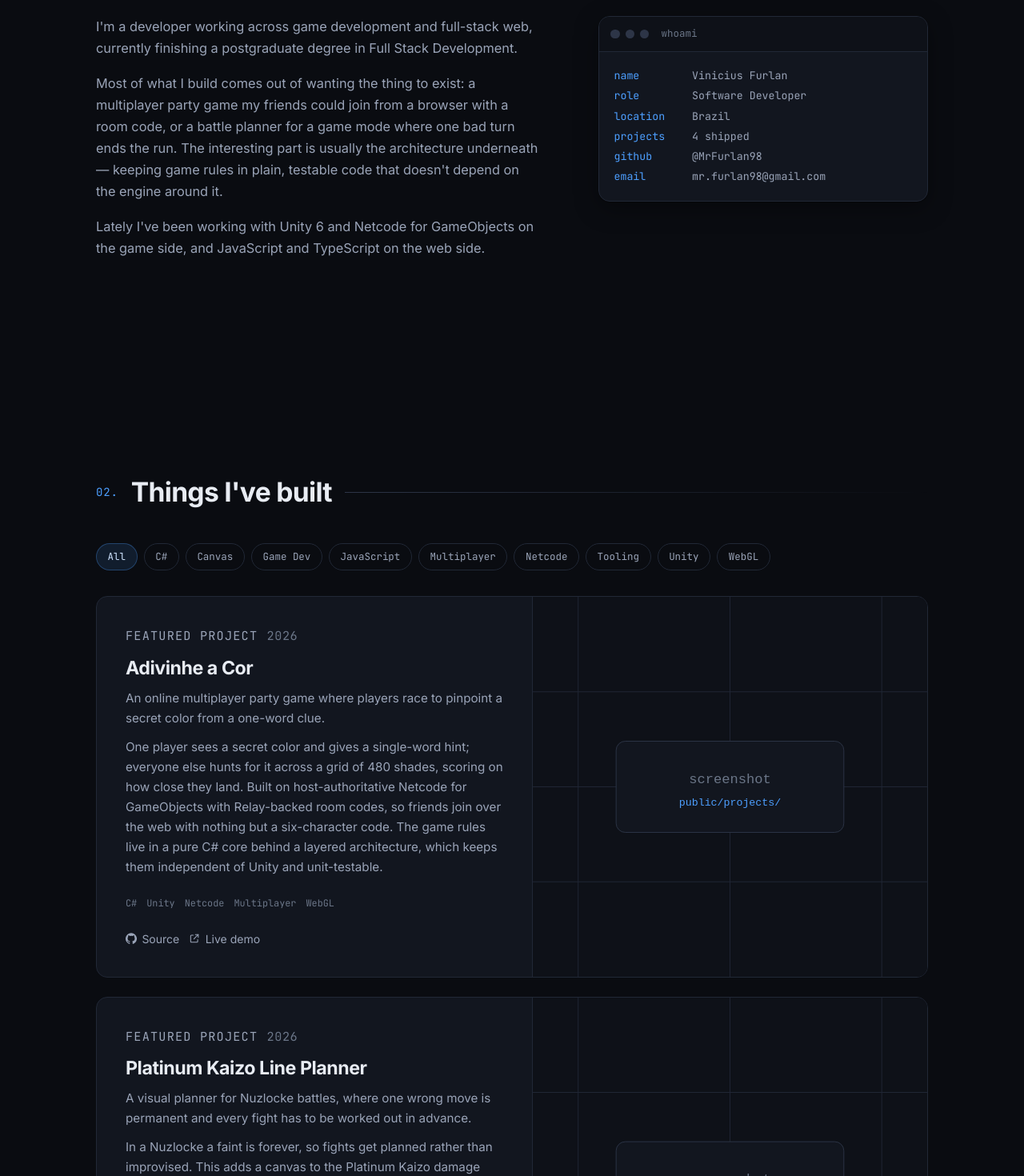
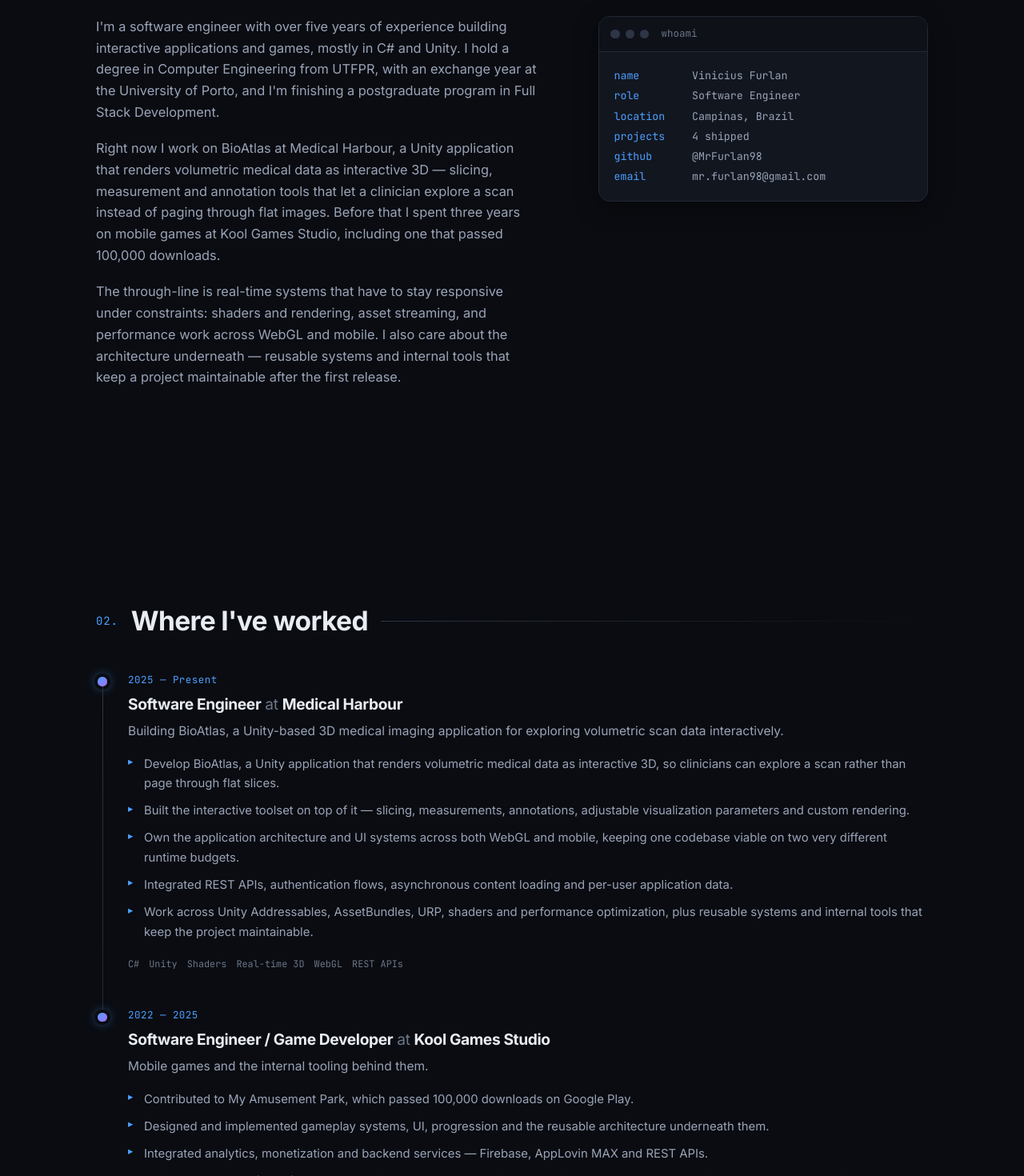
Before and after one commit to MrFurlan98/MrFurlan98.github.io, a React (Vite) app: page / in a window 1280 px wide. Shown: the part 960-2430 px from the top of the page at 80% size. Built offline with nearby package versions, Linux system fonts and the light colour scheme.

Commit message:
Add Experience section and align profile with CV
Adds a timeline section for professional roles, wires LinkedIn into
the socials, and rewrites the hero, about text and stack to match the
CV rather than the inferred hobby-project framing.

```diff
--- a/index.html
+++ b/index.html
@@ -6,10 +6,10 @@
     <meta name="theme-color" content="#0a0c11" />
 
     <!-- ==== Edit these three lines, plus the og:/twitter: tags below ==== -->
-    <title>Vinicius Furlan — Software Developer</title>
+    <title>Vinicius Furlan — Software Engineer</title>
     <meta
       name="description"
-      content="Software developer building web applications and tools. Selected projects, stack and contact details."
+      content="Software engineer with 5+ years in C#, Unity and real-time 3D. Experience, selected projects, stack and contact details."
     />
     <meta name="author" content="Vinicius Furlan" />
 
@@ -18,18 +18,18 @@
          1200x630 image at /public/og.png. -->
     <meta property="og:type" content="website" />
     <meta property="og:url" content="https://mrfurlan98.github.io/" />
-    <meta property="og:title" content="Vinicius Furlan — Software Developer" />
+    <meta property="og:title" content="Vinicius Furlan — Software Engineer" />
     <meta
       property="og:description"
-      content="Software developer building web applications and tools."
+      content="Software engineer with 5+ years in C#, Unity and real-time 3D."
     />
     <meta property="og:image" content="https://mrfurlan98.github.io/og.png" />
 
     <meta name="twitter:card" content="summary_large_image" />
-    <meta name="twitter:title" content="Vinicius Furlan — Software Developer" />
+    <meta name="twitter:title" content="Vinicius Furlan — Software Engineer" />
     <meta
       name="twitter:description"
-      content="Software developer building web applications and tools."
+      content="Software engineer with 5+ years in C#, Unity and real-time 3D."
     />
     <meta name="twitter:image" content="https://mrfurlan98.github.io/og.png" />
 
--- a/src/App.tsx
+++ b/src/App.tsx
@@ -1,5 +1,6 @@
 import { About } from "./components/About";
 import { Contact } from "./components/Contact";
+import { Experience } from "./components/Experience";
 import { Footer } from "./components/Footer";
 import { Header } from "./components/Header";
 import { Hero } from "./components/Hero";
@@ -20,6 +21,7 @@
       <main id="main">
         <Hero />
         <About />
+        <Experience />
         <Projects />
         <Stack />
         <Contact />
--- /dev/null
+++ b/src/components/Experience.tsx
@@ -0,0 +1,85 @@
+import { Icon } from "./Icon";
+import { Reveal } from "./Reveal";
+import { SectionHeading } from "./SectionHeading";
+import { experience } from "../data/experience";
+
+export function Experience() {
+  return (
+    <section className="section container" id="experience">
+      <Reveal>
+        <SectionHeading id="experience" title="Where I've worked" />
+      </Reveal>
+
+      <ol className="timeline">
+        {experience.map((role, i) => (
+          <Reveal key={role.id} as="li" delay={i * 90}>
+            <div className="timeline-item">
+              <div className="timeline-marker" aria-hidden="true">
+                <span className="timeline-dot" />
+              </div>
+
+              <div className="timeline-body">
+                <p className="timeline-dates">
+                  {role.start} — {role.end}
+                  {role.location ? (
+                    <span className="timeline-location">{role.location}</span>
+                  ) : null}
+                </p>
+
+                <h3>
+                  {role.role}
+                  <span className="at"> at </span>
+                  {role.companyUrl ? (
+                    <a
+                      className="company"
+                      href={role.companyUrl}
+                      target="_blank"
+                      rel="noreferrer"
+                    >
+                      {role.company}
+                    </a>
+                  ) : (
+                    <span className="company">{role.company}</span>
+                  )}
+                </h3>
+
+                {role.summary ? (
+                  <p className="timeline-summary">{role.summary}</p>
+                ) : null}
+
+                <ul className="timeline-highlights">
+                  {role.highlights.map((highlight, h) => (
+                    <li key={h}>{highlight}</li>
+                  ))}
+                </ul>
+
+                {role.links && role.links.length > 0 ? (
+                  <div className="card-links">
+                    {role.links.map((link) => (
+                      <a
+                        key={link.href}
+                        className="link-inline"
+                        href={link.href}
+                        target="_blank"
+                        rel="noreferrer"
+                      >
+                        <Icon name="external" />
+                        {link.label}
+                      </a>
+                    ))}
+                  </div>
+                ) : null}
+
+                <ul className="tags">
+                  {role.tags.map((tag) => (
+                    <li key={tag}>{tag}</li>
+                  ))}
+                </ul>
+              </div>
+            </div>
+          </Reveal>
+        ))}
+      </ol>
+    </section>
+  );
+}
--- /dev/null
+++ b/src/data/experience.ts
@@ -0,0 +1,72 @@
+/**
+ * Professional experience, newest first.
+ *
+ * This is the section recruiters read first, so keep `highlights` concrete:
+ * what you built, what it was for, and what changed because of it. Numbers
+ * beat adjectives.
+ */
+
+export type Role = {
+  /** Stable id, used as the React key */
+  id: string;
+  company: string;
+  /** Company website, or null for no link */
+  companyUrl?: string | null;
+  role: string;
+  /** e.g. "Mar 2024" */
+  start: string;
+  /** e.g. "Present" */
+  end: string;
+  /** e.g. "Remote" or "Campinas, BR". Optional. */
+  location?: string;
+  /** One line of context: what the company does, or the scope of your role. */
+  summary?: string;
+  /** 2–5 bullets. What you built and what it achieved. */
+  highlights: string[];
+  /** Tech used in this role */
+  tags: string[];
+  /** Anything public you can point at — a live product, a case study, a repo. */
+  links?: { label: string; href: string }[];
+};
+
+export const experience: Role[] = [
+  {
+    id: "medical-harbour",
+    company: "Medical Harbour",
+    companyUrl: null,
+    role: "Software Engineer",
+    start: "2025",
+    end: "Present",
+    summary:
+      "Building BioAtlas, a Unity-based 3D medical imaging application for exploring volumetric scan data interactively.",
+    highlights: [
+      "Develop BioAtlas, a Unity application that renders volumetric medical data as interactive 3D, so clinicians can explore a scan rather than page through flat slices.",
+      "Built the interactive toolset on top of it — slicing, measurements, annotations, adjustable visualization parameters and custom rendering.",
+      "Own the application architecture and UI systems across both WebGL and mobile, keeping one codebase viable on two very different runtime budgets.",
+      "Integrated REST APIs, authentication flows, asynchronous content loading and per-user application data.",
+      "Work across Unity Addressables, AssetBundles, URP, shaders and performance optimization, plus reusable systems and internal tools that keep the project maintainable.",
+    ],
+    tags: ["C#", "Unity", "Shaders", "Real-time 3D", "WebGL", "REST APIs"],
+  },
+  {
+    id: "kool-games",
+    company: "Kool Games Studio",
+    companyUrl: null,
+    role: "Software Engineer / Game Developer",
+    start: "2022",
+    end: "2025",
+    summary:
+      "Mobile games and the internal tooling behind them.",
+    highlights: [
+      "Contributed to My Amusement Park, which passed 100,000 downloads on Google Play.",
+      "Designed and implemented gameplay systems, UI, progression and the reusable architecture underneath them.",
+      "Integrated analytics, monetization and backend services — Firebase, AppLovin MAX and REST APIs.",
+      "Built tools and workflows for content creation and level generation, shortening the loop between designers and a playable build.",
+      "Optimized runtime performance and memory across a wide spread of mobile hardware.",
+    ],
+    tags: ["C#", "Unity", "Addressables", "Firebase", "Mobile", "Analytics"],
+    // TODO: if My Amusement Park is still listed, add its Play Store URL here
+    // and it'll render as a link on this role:
+    // links: [{ label: "My Amusement Park on Google Play", href: "https://play.google.com/store/apps/details?id=..." }],
+  },
+];
--- a/src/data/profile.ts
+++ b/src/data/profile.ts
@@ -12,17 +12,17 @@
 
 export const profile = {
   /** Shown in the browser tab and in structured data */
-  siteName: "Vinicius Furlan — Software Developer",
+  siteName: "Vinicius Furlan — Software Engineer",
 
   /** Also feeds the logo mark in the header, via its initials */
   name: "Vinicius Furlan",
   /** The line right under your name in the hero */
-  role: "Software Developer",
+  role: "Software Engineer",
   /** One or two sentences. Keep it concrete — what you build and what you care about. */
   tagline:
-    "I build games and the tools around them — multiplayer systems in Unity, and planners that turn a messy problem into something you can actually see.",
+    "Software engineer with 5+ years building interactive applications and games in C# and Unity. I currently work on real-time 3D medical imaging — turning volumetric scan data into something you can pick up and explore.",
 
-  location: "Brazil",
+  location: "Campinas, Brazil",
   /** Set to null to hide the availability pill in the hero */
   availability: "Open to new opportunities" as string | null,
 
@@ -33,15 +33,18 @@
 
   /** Paragraphs for the About section */
   about: [
-    "I'm a developer working across game development and full-stack web, currently finishing a postgraduate degree in Full Stack Development.",
-    "Most of what I build comes out of wanting the thing to exist: a multiplayer party game my friends could join from a browser with a room code, or a battle planner for a game mode where one bad turn ends the run. The interesting part is usually the architecture underneath — keeping game rules in plain, testable code that doesn't depend on the engine around it.",
-    "Lately I've been working with Unity 6 and Netcode for GameObjects on the game side, and JavaScript and TypeScript on the web side.",
+    "I'm a software engineer with over five years of experience building interactive applications and games, mostly in C# and Unity. I hold a degree in Computer Engineering from UTFPR, with an exchange year at the University of Porto, and I'm finishing a postgraduate program in Full Stack Development.",
+    "Right now I work on BioAtlas at Medical Harbour, a Unity application that renders volumetric medical data as interactive 3D — slicing, measurement and annotation tools that let a clinician explore a scan instead of paging through flat images. Before that I spent three years on mobile games at Kool Games Studio, including one that passed 100,000 downloads.",
+    "The through-line is real-time systems that have to stay responsive under constraints: shaders and rendering, asset streaming, and performance work across WebGL and mobile. I also care about the architecture underneath — reusable systems and internal tools that keep a project maintainable after the first release.",
   ],
 
   socials: [
     { label: "GitHub", href: "https://github.com/MrFurlan98", icon: "github" },
-    // TODO: add your LinkedIn, or delete this line if you'd rather not link it.
-    // { label: "LinkedIn", href: "https://linkedin.com/in/YOUR_HANDLE", icon: "linkedin" },
+    {
+      label: "LinkedIn",
+      href: "https://www.linkedin.com/in/vrfurlan/",
+      icon: "linkedin",
+    },
     { label: "Email", href: "mailto:mr.furlan98@gmail.com", icon: "mail" },
   ] as SocialLink[],
 };
@@ -50,30 +53,38 @@
 export const skillGroups: { title: string; items: string[] }[] = [
   {
     title: "Languages",
-    items: ["C#", "JavaScript", "TypeScript", "HTML", "CSS", "SQL"],
+    items: ["C#", "C++", "JavaScript", "TypeScript", "SQL"],
   },
   {
-    title: "Game Development",
+    title: "Engines & Frameworks",
     items: [
-      "Unity 6",
+      "Unity",
+      ".NET",
       "Netcode for GameObjects",
-      "Unity Relay",
-      "WebGL builds",
-      "uGUI / TextMeshPro",
+      "Addressables",
+      "AssetBundles",
     ],
   },
   {
-    title: "Web",
-    items: ["React", "Vite", "Node.js", "REST APIs", "Canvas API"],
+    title: "3D & Graphics",
+    items: [
+      "Real-time 3D",
+      "URP",
+      "Shaders",
+      "Rendering",
+      "Performance optimization",
+    ],
   },
   {
-    title: "Practices",
-    items: [
-      "Git",
-      "GitHub Actions",
-      "Unit testing",
-      "Layered architecture",
-      "C4 Model",
-    ],
+    title: "Platforms",
+    items: ["WebGL", "Android", "iOS"],
+  },
+  {
+    title: "Backend & APIs",
+    items: ["REST APIs", "Authentication", "Firebase", "Node.js"],
+  },
+  {
+    title: "Tools & Practices",
+    items: ["Git", "CI/CD", "GitHub Actions", "Unit testing", "React", "Vite"],
   },
 ];
--- a/src/data/sections.ts
+++ b/src/data/sections.ts
@@ -1,6 +1,7 @@
 /** Sections in page order. Drives both the nav and the numbered headings. */
 export const sections = [
   { id: "about", label: "About" },
+  { id: "experience", label: "Experience" },
   { id: "projects", label: "Projects" },
   { id: "stack", label: "Stack" },
   { id: "contact", label: "Contact" },
--- a/src/styles/index.css
+++ b/src/styles/index.css
@@ -1047,3 +1047,135 @@
 .stack-grid > .reveal > * {
   width: 100%;
 }
+
+/* ==========================================================================
+   Experience timeline
+   ========================================================================== */
+
+.timeline {
+  list-style: none;
+  margin: 0;
+  padding: 0;
+  display: flex;
+  flex-direction: column;
+  gap: 2.75rem;
+}
+
+.timeline-item {
+  display: grid;
+  grid-template-columns: 1rem 1fr;
+  gap: 1.5rem;
+}
+
+.timeline-marker {
+  position: relative;
+  display: flex;
+  justify-content: center;
+}
+
+/* The connecting line, drawn down into the gap before the next role. */
+.timeline-marker::before {
+  content: "";
+  position: absolute;
+  left: 50%;
+  top: 1.1rem;
+  bottom: -3.5rem;
+  width: 1px;
+  background: linear-gradient(var(--border-strong), var(--border));
+}
+
+.timeline > .reveal:last-child .timeline-marker::before {
+  display: none;
+}
+
+.timeline-dot {
+  width: 0.7rem;
+  height: 0.7rem;
+  margin-top: 0.4rem;
+  border-radius: 50%;
+  background: var(--gradient);
+  /* The ring punches the dot out of the connecting line. */
+  box-shadow: 0 0 0 4px var(--bg), 0 0 14px var(--accent);
+}
+
+.timeline-dates {
+  font-family: var(--font-mono);
+  font-size: 0.78rem;
+  letter-spacing: 0.04em;
+  color: var(--accent);
+  margin-bottom: 0.5rem;
+}
+
+.timeline-location {
+  color: var(--text-faint);
+  margin-left: 0.75rem;
+}
+
+.timeline-body h3 {
+  font-size: 1.2rem;
+  margin-bottom: 0.65rem;
+}
+
+.timeline-body h3 .at {
+  color: var(--text-faint);
+  font-weight: 400;
+}
+
+.timeline-body h3 .company {
+  color: var(--text);
+}
+
+.timeline-body h3 a.company {
+  text-decoration: underline;
+  text-decoration-color: var(--border-strong);
+  text-underline-offset: 3px;
+  transition: color 0.18s var(--ease), text-decoration-color 0.18s var(--ease);
+}
+
+.timeline-body h3 a.company:hover {
+  color: var(--accent);
+  text-decoration-color: var(--accent);
+}
+
+.timeline-summary {
+  color: var(--text-muted);
+  font-size: 0.97rem;
+  margin-bottom: 1rem;
+}
+
+.timeline-highlights {
+  display: flex;
+  flex-direction: column;
+  gap: 0.6rem;
+}
+
+.timeline-highlights li {
+  position: relative;
+  padding-left: 1.25rem;
+  color: var(--text-muted);
+  font-size: 0.93rem;
+}
+
+.timeline-highlights li::before {
+  content: "▸";
+  position: absolute;
+  left: 0;
+  top: -0.05em;
+  color: var(--accent);
+  font-size: 0.85em;
+}
+
+.timeline-body .tags {
+  margin-top: 1.15rem;
+}
+
+@media (max-width: 560px) {
+  .timeline-item {
+    grid-template-columns: 0.65rem 1fr;
+    gap: 1rem;
+  }
+
+  .timeline-body h3 {
+    font-size: 1.08rem;
+  }
+}
```
